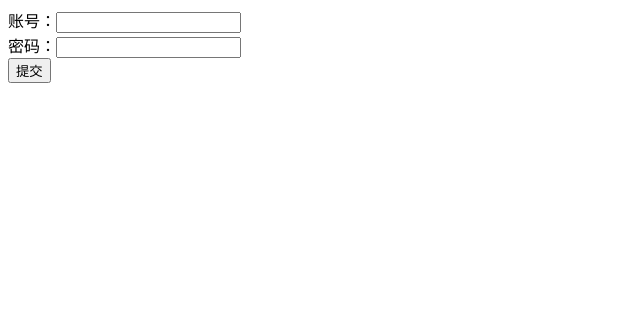
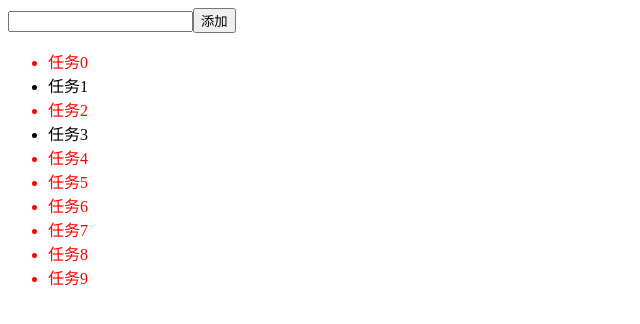
Before and after one commit to axtlive/react-famliy-bucket, a React app: page / in a window 1280 px wide. Shown: the top 324 px of the page, without its empty margins (0-640 px from the left). Built offline with nearby package versions, Linux system fonts and the light colour scheme.

Commit message:
pureComponent

```diff
--- a/src/App.js
+++ b/src/App.js
@@ -1,13 +1,13 @@
 import React, { Component } from 'react';
 // import NewContext from './newContext';
-import Test from './components/common/Form/Test'
+// import Test from './components/common/Form/Test'
+import TaskContainer from './components/Task/TaskContainer';
 export default class App extends Component {
-
 
   render() {
     return (
       <div>
-        <Test />
+        <TaskContainer />
       </div>
     )
   }
--- /dev/null
+++ b/src/components/Task/AddTask.js
@@ -0,0 +1,22 @@
+import React, { useState } from 'react';
+
+
+export default function AddTask(props) {
+
+  const [data, setData] = useState('')
+
+  return (
+    <div>
+      <input type="text" value={data} onChange={e => {
+        setData(e.target.value)
+      }} />
+      <button onClick={() => {
+        console.log(data);
+        props.pushData({
+          name: data,
+          isFinish: false,
+        })
+      }}>添加</button>
+    </div>
+  )
+}
--- /dev/null
+++ b/src/components/Task/Task.css
@@ -0,0 +1,3 @@
+.finish {
+  color: red;
+}
--- /dev/null
+++ b/src/components/Task/Task.js
@@ -0,0 +1,54 @@
+import React, { PureComponent } from 'react';
+import PropTypes from 'prop-types';
+// import { isObjEqual } from '../../utils/helper'
+import './Task.css';
+
+// function Task2(props) {
+//   return (
+//     <div>
+//       <li className={this.props.isFinish ? 'finish' : ''}>{this.props.name}</li>
+//     </div>
+//   )
+// }
+
+// export default React.memo(Task2)
+
+
+// function memo(Comp) {
+//   return class memo extends React.PureComponent {
+//     render() {
+//       return (
+//         <Comp />
+//       )
+//     }
+//   }
+// }
+
+// export default memo(Task2)
+
+
+export default class Task extends PureComponent {
+
+  static propTypes = {
+    name: PropTypes.string.isRequired,  // 任务名称
+    isFinish: PropTypes.bool.isRequired,//任务是否完成
+  }
+  // 用了PureComponent以后，就会执行下面这个shouldComponentUpdate来对props和state的前后进行一个浅比较
+
+  // shouldComponentUpdate(nextProps, nextState) {
+  //   console.log('是否要重新渲染');
+  //   if (isObjEqual(this.props, nextProps) && isObjEqual(this.state, nextState)) {
+  //     return false;
+  //   }
+  //   return true;
+  // }
+
+
+  render() {
+    return (
+      <div>
+        <li className={this.props.isFinish ? 'finish' : ''}>{this.props.name}</li>
+      </div>
+    )
+  }
+}
--- /dev/null
+++ b/src/components/Task/TaskContainer.js
@@ -0,0 +1,38 @@
+import React, { Component } from 'react';
+import TaskList from './TaskList';
+import AddTask from './AddTask'
+
+export default class TaskContainer extends Component {
+
+  state = {
+    tasks: []
+  }
+
+  componentDidMount() {
+    const ts = [];
+    for (let i = 0; i < 10; i++) {
+      ts.push({
+        name: `任务${i}`,
+        isFinish: Math.random() > 0.5
+      })
+    }
+    this.setState({
+      tasks: ts
+    })
+  }
+
+  pushData = newVal => {
+    this.setState({
+      tasks: [...this.state.tasks, newVal]
+    })
+  }
+
+  render() {
+    return (
+      <div>
+        <AddTask pushData={this.pushData} />
+        <TaskList {...this.state} />
+      </div>
+    )
+  }
+}
--- /dev/null
+++ b/src/components/Task/TaskList.js
@@ -0,0 +1,24 @@
+import React, { Component } from 'react'
+import PropTypes from 'prop-types';
+import Task from './Task';
+
+export default class TaskList extends Component {
+
+  static propTypes = {
+    tasks: PropTypes.arrayOf(PropTypes.shape({
+      name: PropTypes.string.isRequired,
+      isFinish: PropTypes.bool.isRequired
+    })).isRequired
+  }
+
+  render() {
+
+    const ts = this.props.tasks.map((item, index) => <Task key={index} {...item} />)
+
+    return (
+      <ul>
+        {ts}
+      </ul>
+    )
+  }
+}
--- /dev/null
+++ b/src/utils/helper.js
@@ -0,0 +1,8 @@
+export function isObjEqual(obj1, obj2) {
+  for (let prop in obj1) {
+    if (Object.is(obj1[prop], obj2[prop])) {
+      return true;
+    }
+  }
+  return false;
+}
```
Also changed, not shown: src/components/Comp.js (deleted, +0 -17 lines), src/components/common/ErrorBound/index.js (deleted, +0 -26 lines).
